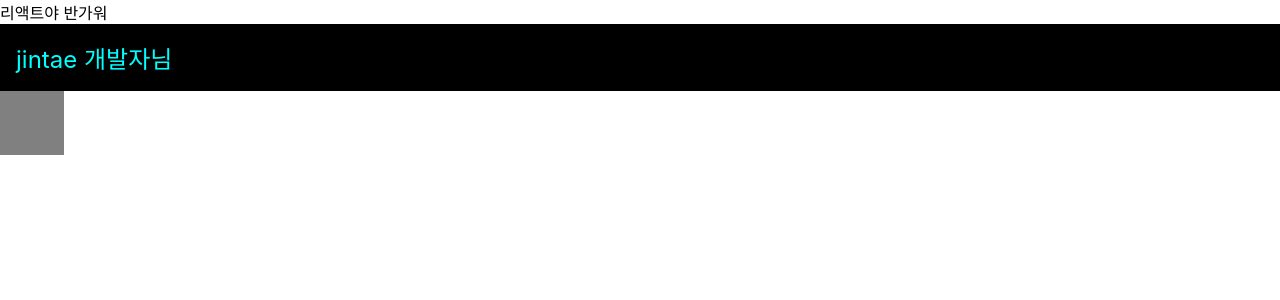
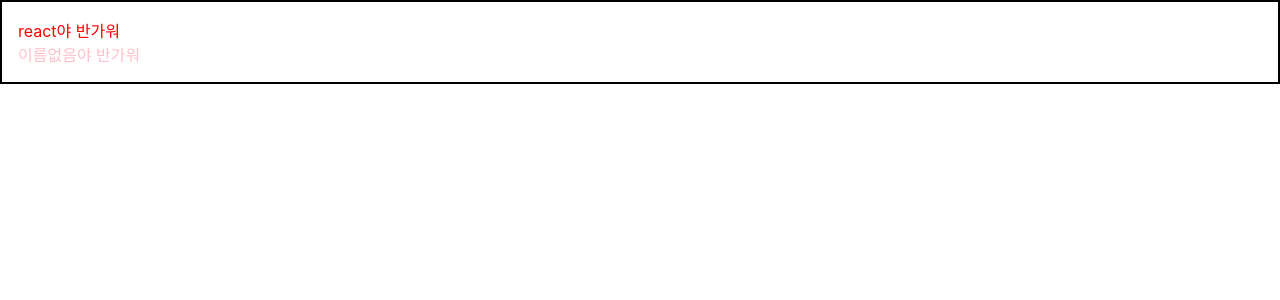
Before and after one commit to JinDevT/React-basic, a React (Create React App) app in the folder begin-react/: page / in a window 1280 px wide. Shown: the top 300 px of the page. Built offline with nearby package versions, Linux system fonts and the light colour scheme.

Commit message:
component props method

```diff
--- a/begin-react/src/App.js
+++ b/begin-react/src/App.js
@@ -1,21 +1,16 @@
 import React from 'react';
 import Hello from './Hello';
+
 import './App.css';
+import Wrapper from './Wrapper';
 
 function App() {
-  const name = 'jintae'
-  const style = {
-    backgroundColor: 'black',
-    color: 'aqua',
-    fontSize: 24, // 기본 단위 px
-    padding: '1rem' // 다른 단위 사용 시 문자열로 설정
-  }
   return (
-    <>
-      <Hello />
-      <div style={style}>{name} 개발자님</div>
-      <div className="gray-box"></div>
-    </>
+    <Wrapper>
+      <Hello name="react" color="red"/>
+      <Hello color="pink"/>
+    </Wrapper>
+
   );
 }
 
--- a/begin-react/src/Hello.js
+++ b/begin-react/src/Hello.js
@@ -1,7 +1,14 @@
 import React from 'react';
 
-function Hello() {
-    return <div>리액트야 반가워</div>;
+function Hello({ color, name}) {
+    return <div style={{
+        color
+    }}>{name}야 반가워</div>;
+}
+
+// 기본값 설정
+Hello.defaultProps = {
+    name: '이름없음'
 }
 
 export default Hello;
--- /dev/null
+++ b/begin-react/src/Wrapper.js
@@ -0,0 +1,12 @@
+import React from 'react';
+
+function Wrapper({ children }) {
+    const style = {
+        border: '2px solid black',
+        padding: 16
+    };
+
+    return <div style={style}>{children}</div>
+}
+
+export default Wrapper;
```
